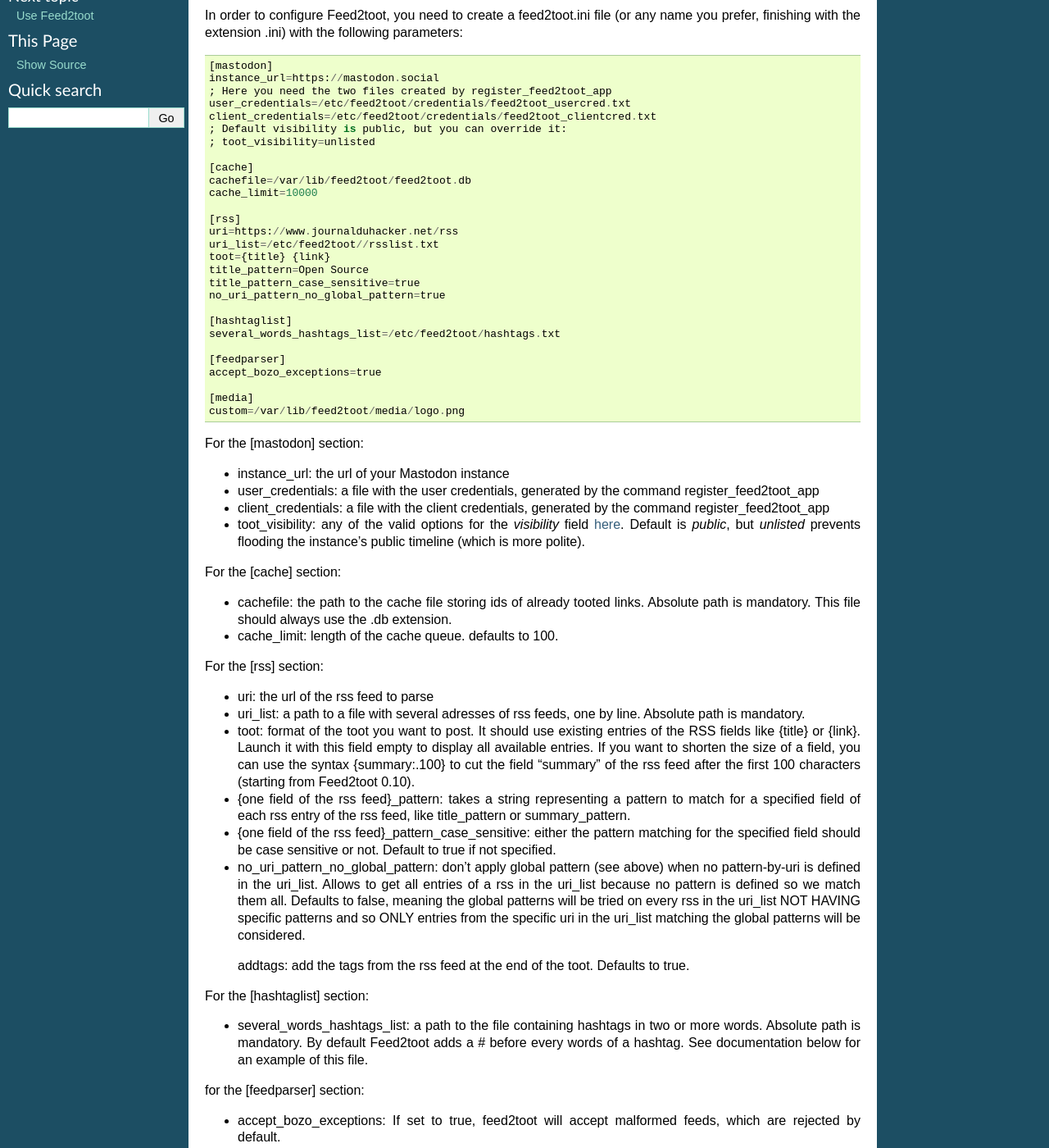
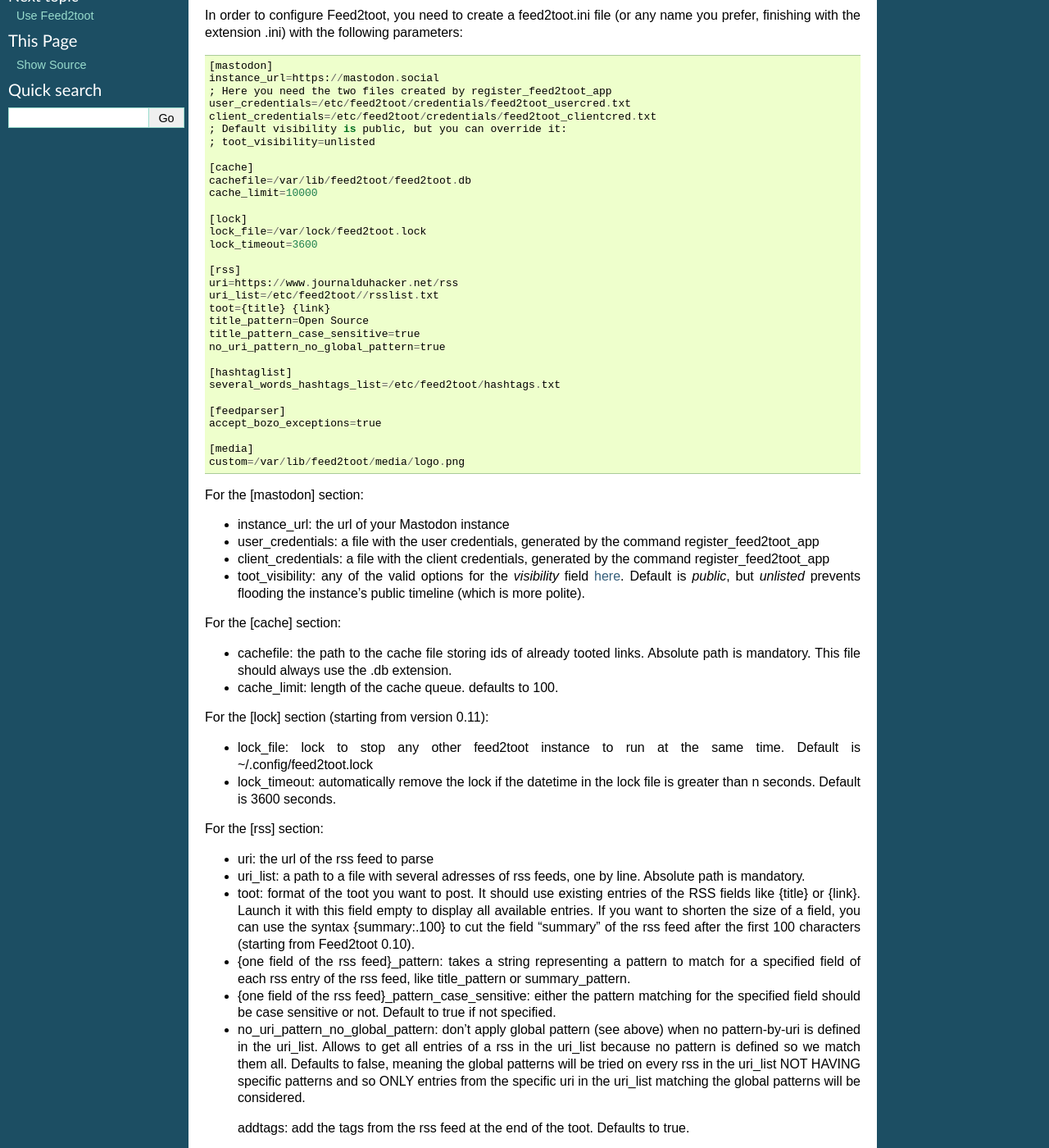
Before and after one commit to zobin8/feed2shark, a Sphinx documentation site: the page built from docs/source/configure.rst, in a window 1280 px wide and 1400 px high, scrolled down 393 px. Shown: the whole window at 82% size. Built offline with Sphinx 7.4.7, drawn with Linux system fonts in a browser that asks for light colours; some of the changed text lies outside the part shown.

```diff
--- a/docs/source/conf.py
+++ b/docs/source/conf.py
@@ -54,9 +54,9 @@ copyright = '2015-2019, Carl Chenet <chaica@ohmytux.com>'
 # built documents.
 #
 # The short X.Y version.
-version = '0.10'
+version = '0.11'
 # The full version, including alpha/beta/rc tags.
-release = '0.10'
+release = '0.11'
 
 # The language for content autogenerated by Sphinx. Refer to documentation
 # for a list of supported languages.
--- a/docs/source/configure.rst
+++ b/docs/source/configure.rst
@@ -33,6 +33,10 @@ In order to configure Feed2toot, you need to create a feed2toot.ini file (or any
     cachefile=/var/lib/feed2toot/feed2toot.db
     cache_limit=10000
 
+    [lock]
+    lock_file=/var/lock/feed2toot.lock
+    lock_timeout=3600
+
     [rss]
     uri=https://www.journalduhacker.net/rss
     uri_list=/etc/feed2toot//rsslist.txt
@@ -66,6 +70,11 @@ For the [cache] section:
 
 - cachefile: the path to the cache file storing ids of already tooted links. Absolute path is mandatory. This file should always use the .db extension.
 - cache_limit: length of the cache queue. defaults to 100.
+
+For the [lock] section (starting from version 0.11):
+
+- lock_file: lock to stop any other feed2toot instance to run at the same time. Default is ~/.config/feed2toot.lock
+- lock_timeout: automatically remove the lock if the datetime in the lock file is greater than n seconds. Default is 3600 seconds.
 
 For the [rss] section:
 
--- a/docs/source/install.rst
+++ b/docs/source/install.rst
@@ -25,7 +25,7 @@ Alternatively, Setuptools may be installed to a user-local path::
 
 * Untar the tarball and go to the source directory with the following commands::
 
-    $ tar zxvf feed2toot-0.10.tar.gz
+    $ tar zxvf feed2toot-0.11.tar.gz
     $ cd feed2toot
 
 * Next, to install Feed2toot on your computer, type the following command with the root user::
--- a/setup.py
+++ b/setup.py
@@ -31,7 +31,7 @@ CLASSIFIERS = [
 
 setup(
     name='feed2toot',
-    version='0.10',
+    version='0.11',
     license='GNU GPL v3',
     description='Parse rss feeds and send new posts to Mastodon',
     long_description='Parse rss feeds and send new posts to the Mastodon social network',
```
Also changed, not shown: README.md (+1 -1 lines), 2 other files.
